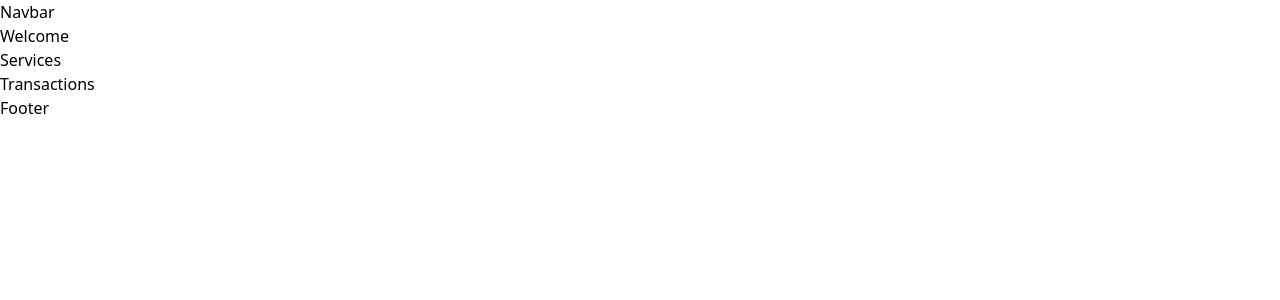
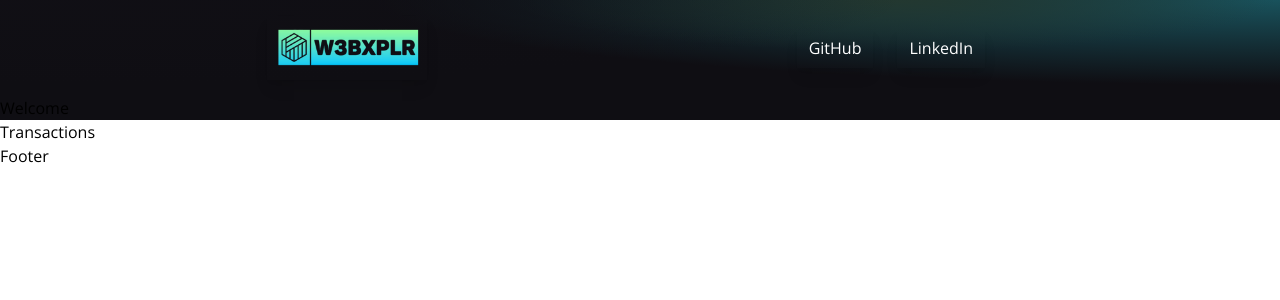
Before and after one commit to germanokuerten/w3bxplr-frontend, a React (Vite) app: page / in a window 1280 px wide. Shown: the top 300 px of the page. Built offline with nearby package versions, Linux system fonts and the light colour scheme.

Commit message:
update: Navbar component

```diff
--- a/package.json
+++ b/package.json
@@ -9,8 +9,10 @@
     "preview": "vite preview"
   },
   "dependencies": {
+    "ethers": "^6.2.2",
     "react": "^18.2.0",
-    "react-dom": "^18.2.0"
+    "react-dom": "^18.2.0",
+    "react-icons": "^4.8.0"
   },
   "devDependencies": {
     "@types/react": "^18.0.28",
--- a/src/App.jsx
+++ b/src/App.jsx
@@ -11,7 +11,7 @@ const App = () => {
         <Navbar />
         <Welcome />
       </div>
-        <Services />
+        {/* <Services /> */}
         <Transactions />
         <Footer />
     </div>
--- a/src/components/Navbar.jsx
+++ b/src/components/Navbar.jsx
@@ -1,6 +1,50 @@
+import { useState } from 'react'
+import { HiMenuAlt4 } from 'react-icons/hi'
+import { AiOutlineClose } from 'react-icons/ai'
+
+import logo from '../../images/logo.png'
+
+const NavbarItem = ({ title, classprops }) => {
+    return (
+        <li className={`mx-4 cursor-pointer ${classprops}`}>{title}</li>
+    )
+}
+
 const Navbar = () => {
+
+    const [toggleMenu, setToggleMenu] = useState(false)
+
     return (
-        <h1>Navbar</h1>
+        <nav className='w-full flex md:justify-center justify-between items-center p-4'>
+            <div className='md:flex-[0.5] flex-initial justify-center items-center'>
+                <img src={logo} alt="logo" className='w-40 cursor-pointer hover:shadow-[#109ee0] shadow-lg'/>
+            </div>
+            <ul className='text-white md:flex hidden list-none flex-row justify-between items-center flex-initial mx-4'>
+                {/* {["Github", "LinkedIn"].map((item, index) => (
+                    <NavbarItem key={item + index} title={item} />
+                ))} */}
+                <li className='cursor-pointer py-2 px-3 mx-3 hover:shadow-[#109ee0] shadow-lg cursor-pointer'>GitHub</li>
+                <li className='cursor-pointer py-2 px-3 mx-3 hover:shadow-[#109ee0] shadow-lg cursor-pointer'>LinkedIn</li>
+            </ul>
+            <div className='flex relative'>
+                {toggleMenu
+                    ? <AiOutlineClose fontSize={28} className="text-white md:hidden cursor-pointer" onClick={() => setToggleMenu(false)} />
+                    : <HiMenuAlt4 fontSize={28} className="text-white md:hidden cursor-pointer" onClick={() => setToggleMenu(true)} />
+                }
+                {toggleMenu && (
+                    <ul
+                        className='z-10 fixed top-0 -right-2 p-3 w-[50vw] h-screen shadow-2xl md:hidden list-none
+                            flex flex-col justify-start rounded-md blue-glassmorphism text-white animate-slide-in'
+                    >
+                        <li className='text-xl w-full my-2'>
+                            <AiOutlineClose onClick={() => setToggleMenu(false)} />
+                        </li>
+                        <li className='cursor-pointer py-2 px-5 mx-3 hover:shadow-[#109ee0] shadow-lg cursor-pointer my-2 text-lg'>GitHub</li>
+                <li className='cursor-pointer py-2 px-5 mx-3 hover:shadow-[#109ee0] shadow-lg cursor-pointer'>LinkedIn</li>
+                    </ul>
+                )}
+            </div>
+        </nav>
     )
 }
 
--- a/src/index.css
+++ b/src/index.css
@@ -1,3 +1,84 @@
+@import url("https://fonts.googleapis.com/css2?family=Open+Sans:wght@300;400;500;600;700&display=swap");
+
+* html {
+  padding: 0;
+  margin: 0;
+  box-sizing: border-box;
+}
+
+body {
+  margin: 0;
+  font-family: "Open Sans", sans-serif;
+  -webkit-font-smoothing: antialiased;
+  -moz-osx-font-smoothing: grayscale;
+}
+
+.gradient-bg-welcome {
+  background-color:#0f0e13;
+  background-image:
+    radial-gradient(at 0% 0%, hsla(253,16%,7%,1) 0, transparent 50%),
+    radial-gradient(at 70% 0%, rgb(35, 56, 48) 0, transparent 30%),
+    radial-gradient(at 100% 0%, rgb(25, 82, 92) 0, transparent 50%);
+}
+
+.gradient-bg-services {
+  background-color:#0f0e13;
+  background-image:
+    radial-gradient(at 0% 0%, hsla(253,16%,7%,1) 0, transparent 50%),
+    radial-gradient(at 50% 100%, hsla(225,39%,25%,1) 0, transparent 50%);
+}
+
+.gradient-bg-transactions {
+  background-color: #0f0e13;
+  background-image:
+    radial-gradient(at 0% 100%, hsla(253,16%,7%,1) 0, transparent 50%),
+    radial-gradient(at 50% 0%, hsla(225,39%,25%,1) 0, transparent 50%);
+}
+
+.gradient-bg-footer {
+  background-color: #0f0e13;
+  background-image:
+    radial-gradient(at 0% 100%, hsla(253,16%,7%,1) 0, transparent 53%),
+    radial-gradient(at 50% 150%, hsla(339,49%,30%,1) 0, transparent 50%);
+}
+
+.blue-glassmorphism {
+  background: rgb(39, 51, 89, 0.4);
+  border-radius: 16px;
+  box-shadow: 0 4px 30px rgba(0, 0, 0, 0.2);
+  backdrop-filter: blur(5px);
+  -webkit-backdrop-filter: blur(5px);
+  border: 1px solid rgba(0, 0, 0, 0.3);
+}
+
+/* white glassmorphism */
+.white-glassmorphism {
+  background: rgba(255, 255, 255, 0.05);
+  border-radius: 16px;
+  backdrop-filter: blur(5px);
+  -webkit-backdrop-filter: blur(5px);
+  border: 1px solid rgba(255, 255, 255, 0.3);
+}
+
+.eth-card {
+  background-color:#a099ff;
+  background-image:
+    radial-gradient(at 83% 67%, rgb(152, 231, 156) 0, transparent 58%),
+    radial-gradient(at 67% 20%, hsla(357,94%,71%,1) 0, transparent 59%),
+    radial-gradient(at 88% 35%, hsla(222,81%,65%,1) 0, transparent 50%),
+    radial-gradient(at 31% 91%, hsla(9,61%,61%,1) 0, transparent 52%),
+    radial-gradient(at 27% 71%, hsla(336,91%,65%,1) 0, transparent 49%),
+    radial-gradient(at 74% 89%, hsla(30,98%,65%,1) 0, transparent 51%),
+    radial-gradient(at 53% 75%, hsla(174,94%,68%,1) 0, transparent 45%);
+}
+
+.text-gradient {
+  background-color: #fff;
+  background-image: radial-gradient(at 4% 36%, hsla(0,0%,100%,1) 0, transparent 53%), radial-gradient(at 100% 60%, rgb(0, 0, 0) 0, transparent 50%);
+  -webkit-background-clip: text;
+  -webkit-text-fill-color: transparent;
+}
+
 @tailwind base;
 @tailwind components;
 @tailwind utilities;
--- a/tailwind.config.cjs
+++ b/tailwind.config.cjs
@@ -2,7 +2,9 @@
 module.exports = {
   content: ["./src/**/*.{html,js,jsx,ts,tsx}"],
   theme: {
-    extend: {},
+    extend: {
+    },
   },
-  plugins: [],
+  plugins: [
+  ],
 }
```
Also changed, not shown: images/logo.png (added), 1 other file (tests, documents, lock files or other folders).
